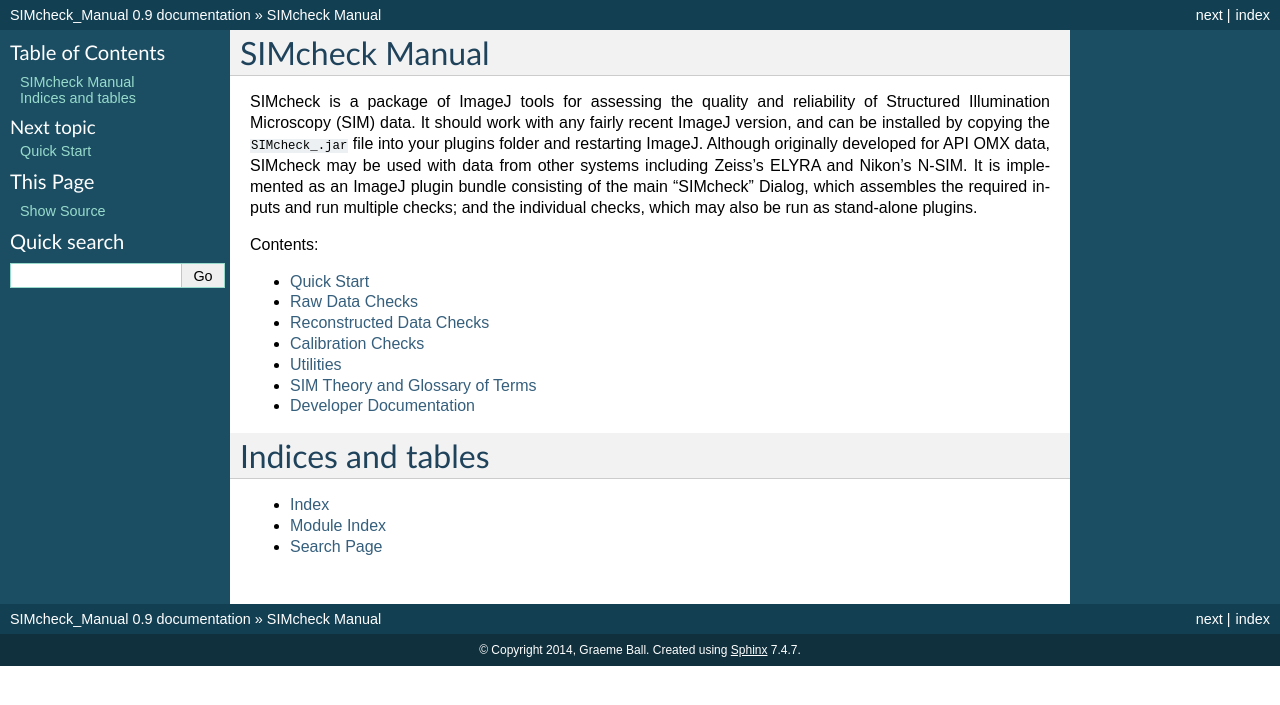
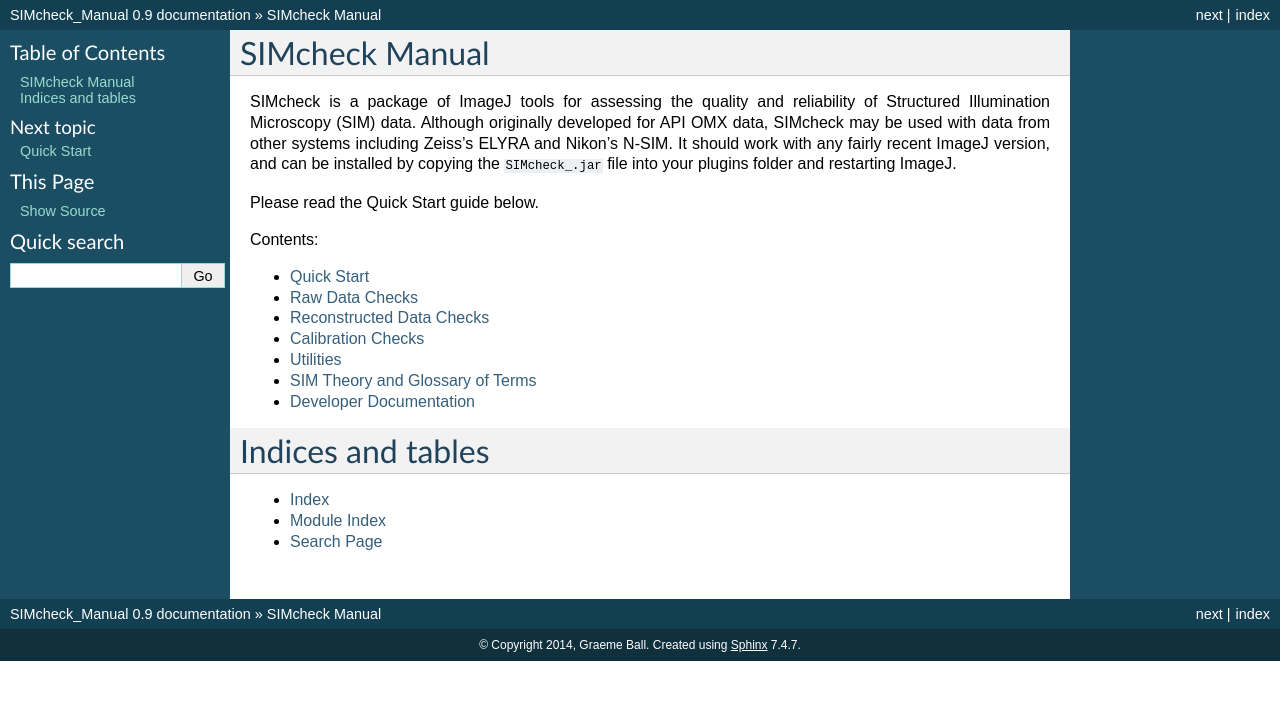
Before and after one commit to MicronOxford/SIMcheck_Manual, a Sphinx documentation site: the page built from source/index.rst, in a window 1280 px wide. Shown: the top 705 px of the page. Built offline with Sphinx 7.4.7, drawn with Linux system fonts in a browser that asks for light colours.

Commit message:
updated / reshuffled text between index intro and quick start

```diff
--- a/source/index.rst
+++ b/source/index.rst
@@ -7,14 +7,13 @@
 ===============
 
 SIMcheck is a package of ImageJ tools for assessing the quality and reliability
-of Structured Illumination Microscopy (SIM) data. It should work with any
-fairly recent ImageJ version, and can be installed by copying the
-``SIMcheck_.jar`` file into your plugins folder and restarting ImageJ.
-Although originally developed for API OMX data, SIMcheck may be used with data
-from other systems including Zeiss's ELYRA and Nikon's N-SIM. It is implemented
-as an ImageJ plugin bundle consisting of the main "SIMcheck" Dialog, which
-assembles the required inputs and run multiple checks; and the individual
-checks, which may also be run as stand-alone plugins.
+of Structured Illumination Microscopy (SIM) data. Although originally developed
+for API OMX data, SIMcheck may be used with data from other systems including
+Zeiss's ELYRA and Nikon's N-SIM. It should work with any fairly recent ImageJ
+version, and can be installed by copying the ``SIMcheck_.jar`` file into your
+plugins folder and restarting ImageJ.
+
+Please read the Quick Start guide below.
 
 Contents:
 
--- a/source/quickstart.rst
+++ b/source/quickstart.rst
@@ -1,5 +1,9 @@
 Quick Start
 ===========
+
+SIMcheck is implemented as an ImageJ plugin bundle consisting of the main
+"SIMcheck" Dialog, which assembles the required inputs and run multiple
+checks; and the individual checks, which may also be run as stand-alone plugins.
 
 To get started, after installing the Plugin, you need to open two
 datasets: the raw SI data file, and the corresponding reconstructed
```
